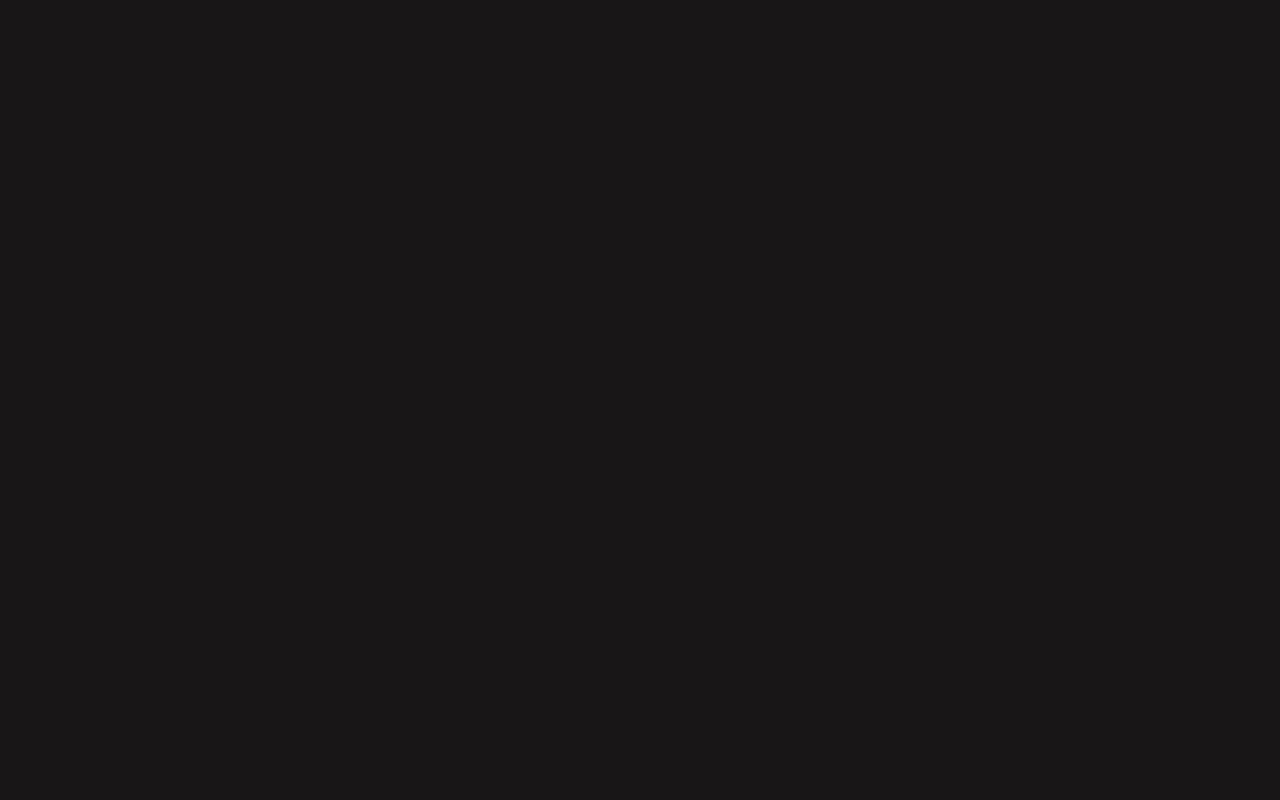
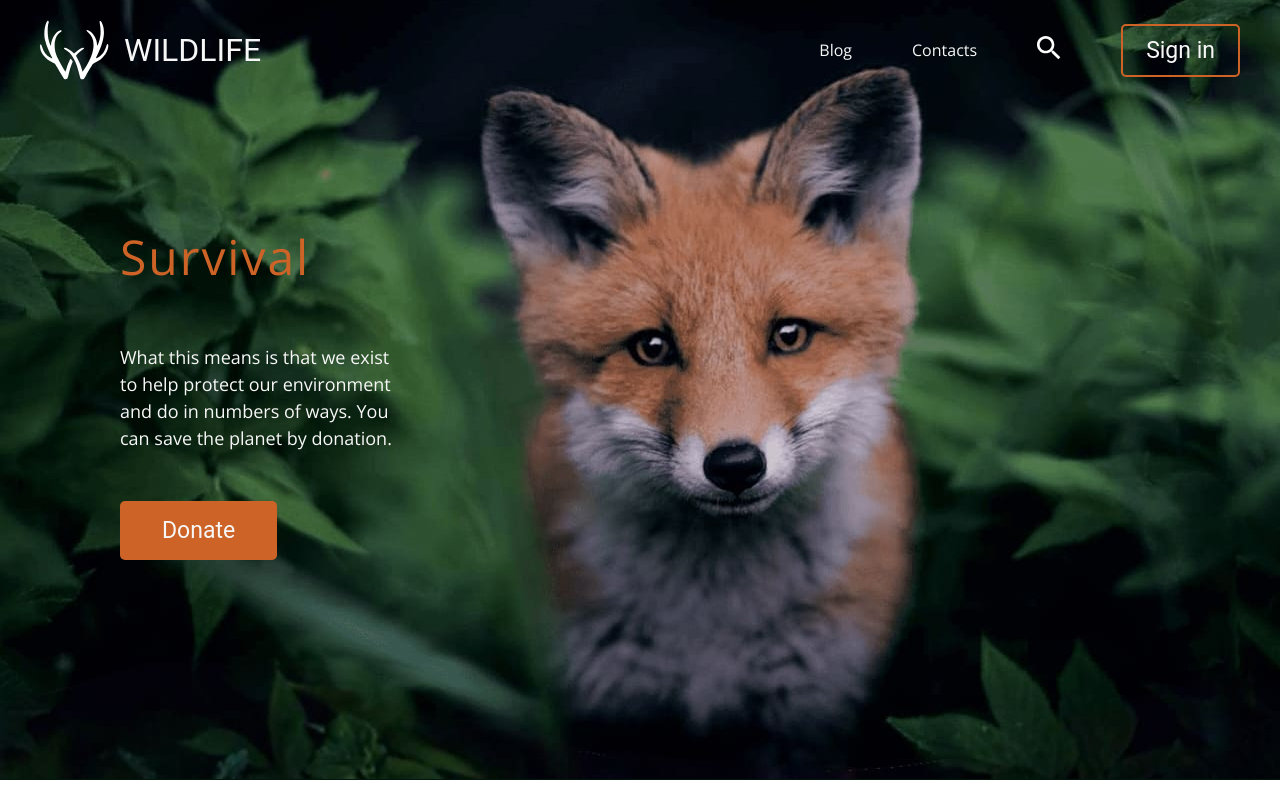
Before and after one commit to Dzmitry92/wildlife, a website: page index.html in a window 1280 px wide. Drawn offline with nearby package versions, Linux system fonts and the light colour scheme.

Commit message:
feat: add survival section

```diff
--- a/index.html
+++ b/index.html
@@ -5,13 +5,49 @@
     <meta http-equiv="X-UA-Compatible" content="IE=edge" />
     <meta name="viewport" content="width=device-width, initial-scale=1.0" />
     <title>Wildlife</title>
+    <link rel="shortcut icon" href="/assets/favicon.ico" type="image/x-icon" />
     <link href="/index.css" rel="stylesheet" />
+    <link rel="preconnect" href="https://fonts.gstatic.com" />
+    <link href="https://fonts.googleapis.com/css2?family=Open+Sans&display=swap" rel="stylesheet" />
   </head>
   <body>
     <div class="page">
-      <header></header>
-      <main></main>
-      <footer></footer>
+      <header>
+        <div class="header-container">
+          <div class="logo-box">
+            <img src="./assets/logoImg.svg" alt="logo" />
+            <h2>wildlife</h2>
+          </div>
+          <nav class="nav-block">
+            <ul>
+              <li><a>Blog</a></li>
+              <li><a>Contacts</a></li>
+              <li><img src="./assets/search.svg" alt="search" /></li>
+              <li><button type="button" class="btn btn-search">Sign in</button></li>
+            </ul>
+          </nav>
+        </div>
+      </header>
+      <main>
+        <section class="survival">
+          <div class="content survival__container">
+            <div class="info-block">
+              <h1>Survival</h1>
+              <p>
+                What this means is that we exist to help protect our environment
+                and do in numbers of ways. You can save the planet by donation.
+              </p>
+              <button type="button" class="btn btn-donate">Donate</button>
+            </div>
+          </div>
+        </section>
+        <section class="articles">
+          <div class="content articles_container"></div>
+        </section>
+      </main>
+      <footer>
+        <div class="footer"></div>
+      </footer>
     </div>
   </body>
 </html>
--- /dev/null
+++ b/styles/header.scss
@@ -0,0 +1,65 @@
+@import "variables";
+
+header {
+  position: relative;
+  margin: 0 auto;
+  max-width: 1200px;
+}
+
+.header-container {
+  top: 20px;
+  position: absolute;
+  display: flex;
+  align-items: center;
+  justify-content: space-between;
+  width: -webkit-fill-available;
+}
+
+.logo-box {
+  display: flex;
+  align-items: center;
+
+  img {
+    margin-right: 15px;
+  }
+
+  h2 {
+    text-transform: uppercase;
+    font-family: Roboto, sans-serif;
+    font-size: 32px;
+    font-weight: 400;
+    line-height: 60px;
+  }
+}
+
+.nav-block {
+
+  ul {
+    display: flex;
+    list-style-type: none;
+    align-items: center;
+
+    li {
+      cursor: pointer;
+    }
+
+    li:not(:last-child) {
+      margin-right: 60px;
+    }
+
+    a:hover {
+      text-decoration: underline;
+    }
+  }
+}
+
+.btn-search {
+  padding: 11px 23px;
+  background-color: Transparent;
+  background-repeat:no-repeat;
+  border: solid 2px $orange-main;
+
+  &:hover {
+    background-color: $orange-main;
+  }
+}
--- a/styles/index.scss
+++ b/styles/index.scss
@@ -1,3 +1,52 @@
+@import "variables";
+
 body {
+  margin: 0 auto;
+  font-family: "Open Sans", sans-serif;
+  color: $font-light;
+}
+
+*,
+::after,
+::before {
+  margin: 0;
+  padding: 0;
+  box-sizing: inherit;
+}
+
+@import "header";
+
+.survival {
+  background-color: #02160b;
+}
+
+.articles {
+  background-color: #cccccc;
+}
+
+.footer {
   background-color: #181617;
 }
+
+.content {
+  margin: 0 auto;
+  max-width: 1200px;
+  padding: 0 120px;
+}
+
+.btn {
+  width: fit-content;
+  border-radius: 5px;
+  cursor: pointer;
+  outline: none;
+
+  font-family: Roboto, sans-serif;
+  color: $font-light;
+  font-size: 23px;
+  line-height: 27px;
+  text-align: center;
+
+  transition: background-color 0.2s linear;
+}
+
+@import "survival";
--- /dev/null
+++ b/styles/survival.scss
@@ -0,0 +1,41 @@
+@import "variables";
+
+.survival__container {
+  display: flex;
+  align-items: center;
+  height: 780px;
+  background: url(../assets/fox.jpg) no-repeat;
+}
+
+.info-block {
+  display: flex;
+  flex-direction: column;
+  max-width: 274px;
+
+  h1 {
+    margin-bottom: 51px;
+    color: $orange-main;
+    font-weight: 400;
+    font-size: 48px;
+    line-height: 72px;
+    letter-spacing: 2px;
+  }
+
+  p {
+    margin-bottom: 49px;
+    color: $font-light;
+    font-weight: 400;
+    font-size: 18px;
+    line-height: 27px;
+  }
+
+  .btn-donate {
+    border: none;
+    padding: 16px 42px;
+    background-color: $orange-main;
+
+    &:hover {
+      background-color: $orange-hover;
+    }
+  }
+}
--- /dev/null
+++ b/styles/variables.scss
@@ -0,0 +1,6 @@
+$orange-main: #CD6326;
+$orange-hover: #E39128;
+$orange-pressed: #8F5613;
+$font-light: #F7F7F7;
+$font-grey: #666666;
+$font-dark: #333333;
```
Also changed, not shown: assets/favicon.ico (added), assets/fox.jpg (added), assets/logoImg.svg (added), assets/search.svg (added), assets/sliderImgOne.jpg (added), assets/sliderImgThree.jpg (added), assets/sliderImgTwo.jpg (added), index.css.
